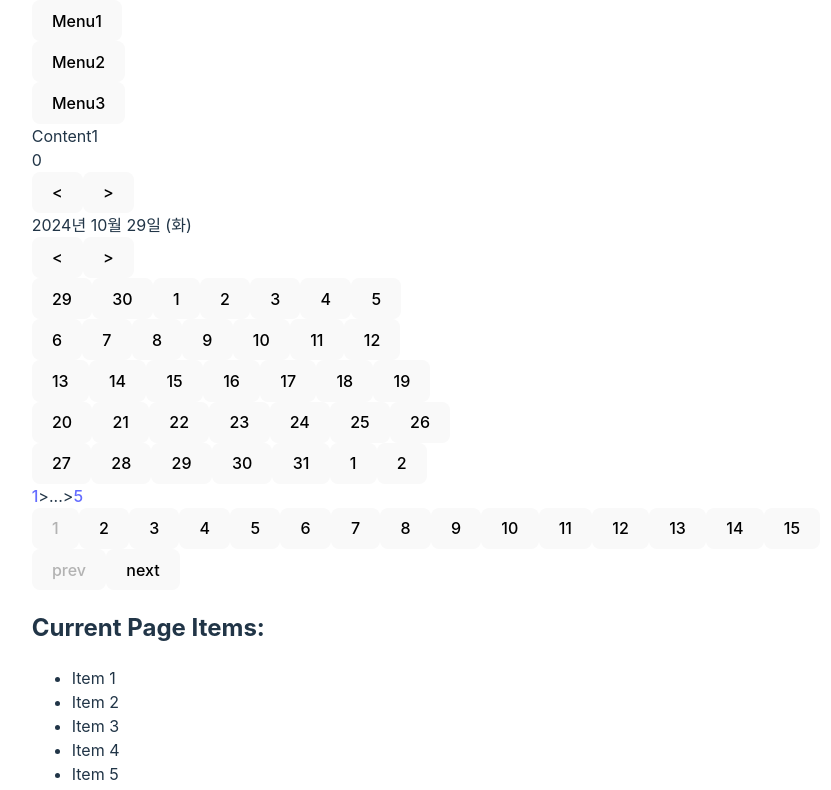
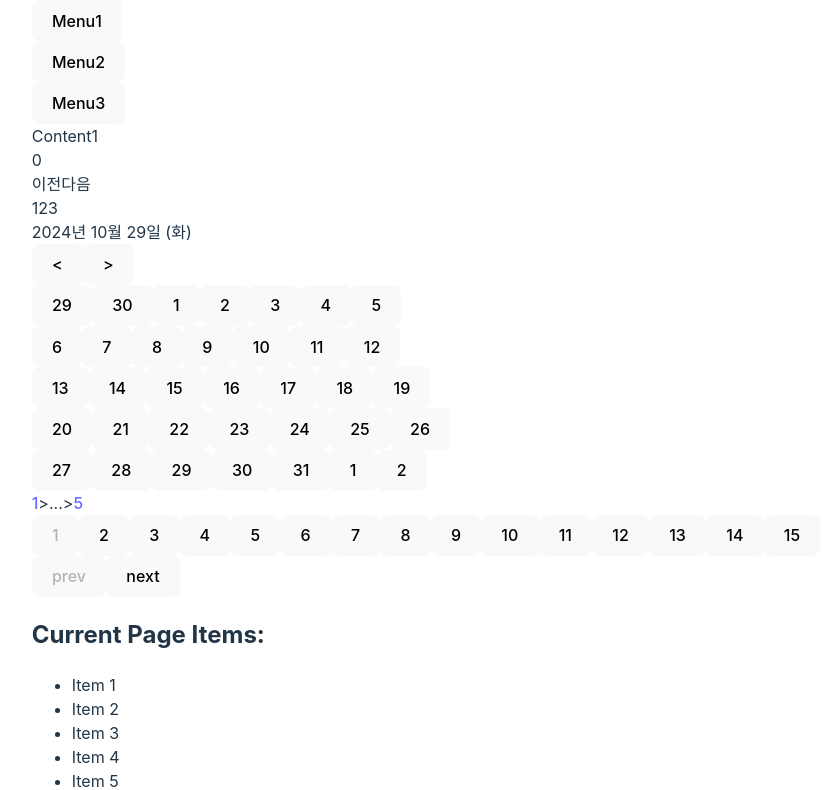
Before and after one commit to cksgh5654/react-ui-kit, a React (Vite) app: page / in a window 1280 px wide. Shown: the top 790 px of the page, without its empty margins (214-1045 px from the left). Built offline with nearby package versions, Linux system fonts and the light colour scheme.

Commit message:
feat 캐러샐기능

```diff
--- a/src/App.tsx
+++ b/src/App.tsx
@@ -74,8 +74,23 @@ function App() {
           <Carousel.Item index={1}></Carousel.Item>
           <Carousel.Item index={2}></Carousel.Item>
         </Carousel.ItemList>
-        <Carousel.Navigator />
-        <Carousel.Indicator />
+        <Carousel.Navigator>
+          {(prev, next) => (
+            <div>
+              <span onClick={prev}>이전</span>
+              <span onClick={next}>다음</span>
+            </div>
+          )}
+        </Carousel.Navigator>
+        <Carousel.Indicator>
+          {(indexes, to) =>
+            indexes.map((index) => (
+              <span key={index} onClick={() => to(index)}>
+                {index + 1}
+              </span>
+            ))
+          }
+        </Carousel.Indicator>
       </Carousel>
 
       <Calendar onChange={handleChangeDate} value={new Date()}>
--- a/src/components/Carousel/CarouselIndicator.tsx
+++ b/src/components/Carousel/CarouselIndicator.tsx
@@ -1,14 +1,19 @@
-import { useContext, useMemo } from "react";
+import { ReactNode, useContext, useMemo } from "react";
 import { CarouselContext } from ".";
 import { carouselIndicatorCls } from "@consts/className";
 
 interface CarouselIndicatorProps {
   className?: string;
+  children?: (indexes: number[], to: (index: number) => void) => ReactNode;
 }
 
 const CarouselIndicator = (props: CarouselIndicatorProps) => {
-  const { itemLength } = useContext(CarouselContext);
-  const { className } = props;
+  const { itemLength, setCarouselIndex } = useContext(CarouselContext);
+  const { className, children } = props;
+
+  const hadleClickIndicator = (index: number) => {
+    setCarouselIndex(index);
+  };
 
   const cls = useMemo(
     () =>
@@ -17,9 +22,18 @@ const CarouselIndicator = (props: CarouselIndicatorProps) => {
   );
   return (
     <div className={cls}>
-      {Array.from({ length: itemLength }).map((_, index) => {
-        return <div key={index}></div>;
-      })}
+      {children && typeof children === "function"
+        ? children(
+            Array.from({ length: itemLength }, (_, index) => index),
+            hadleClickIndicator
+          )
+        : Array.from({ length: itemLength }).map((_, index) => {
+            return (
+              <span onClick={() => hadleClickIndicator(index)} key={index}>
+                {index + 1}
+              </span>
+            );
+          })}
     </div>
   );
 };
--- a/src/components/Carousel/CarouselNavigator.tsx
+++ b/src/components/Carousel/CarouselNavigator.tsx
@@ -1,13 +1,14 @@
-import { useContext, useMemo } from "react";
+import { ReactNode, useContext, useMemo } from "react";
 import { CarouselContext } from ".";
 import { carouselNavigatorCls } from "@consts/className";
 
 interface CarouselNavigatorProps {
   className?: string;
+  children?: (prev: () => void, next: () => void) => ReactNode;
 }
 
 const CarouselNavigator = (props: CarouselNavigatorProps) => {
-  const { className } = props;
+  const { className, children } = props;
   const { itemLength, carouselIndex, setCarouselIndex } =
     useContext(CarouselContext);
 
@@ -35,8 +36,14 @@ const CarouselNavigator = (props: CarouselNavigatorProps) => {
 
   return (
     <div className={cls}>
-      <button onClick={handlePrev}>&lt;</button>
-      <button onClick={handleNext}>&gt;</button>
+      {children && typeof children === "function" ? (
+        children(handlePrev, handleNext)
+      ) : (
+        <>
+          <button onClick={handlePrev}>&lt;</button>
+          <button onClick={handleNext}>&gt;</button>
+        </>
+      )}
     </div>
   );
 };
```
Also changed, not shown: 1 other file (tests, documents, lock files or other folders).
